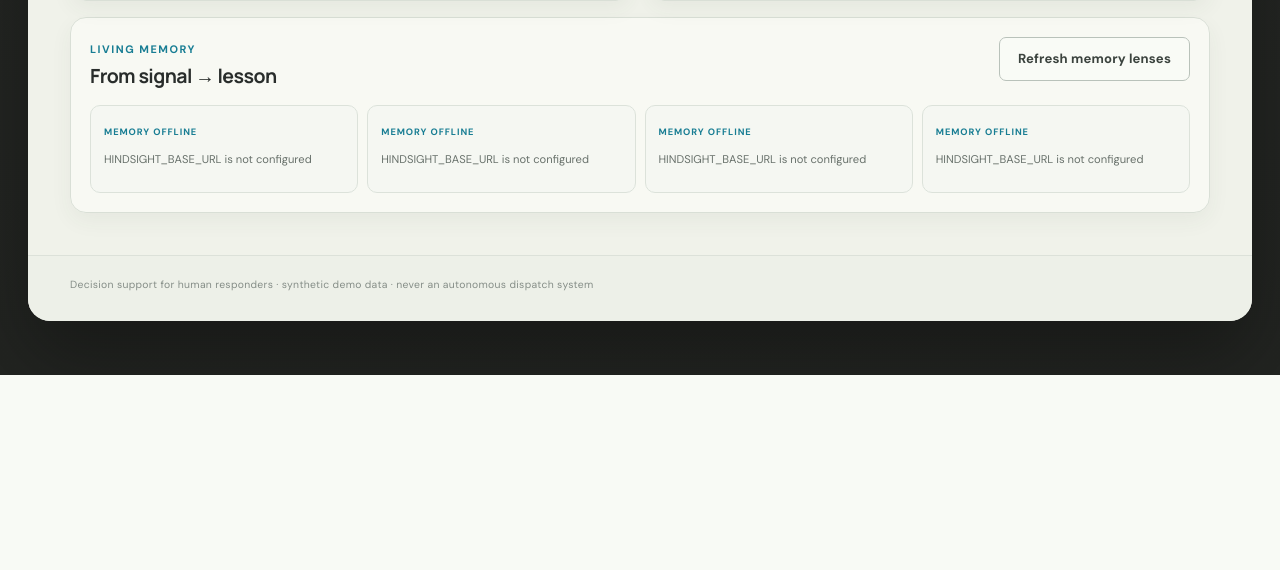
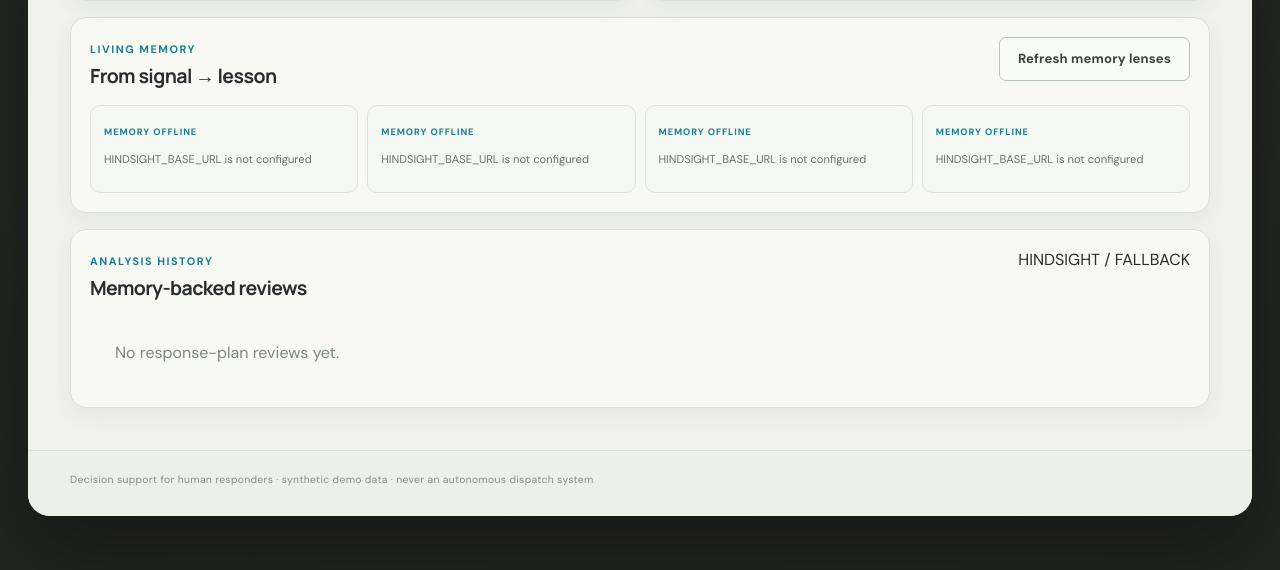
Before and after one commit to Sanjeevakumarnani/CrisisOps, a FastAPI app: page / in a window 1280 px wide. Shown: the part 3039-3609 px from the top of the page. Before the commit the page ends 3414 px from the top, so only its background shows below. Run offline with FastAPI, Linux system fonts and the light colour scheme; data that the repository does not hold is empty.

Commit message:
feat: add live demo trace and analysis history

```diff
--- a/app/templates/index.html
+++ b/app/templates/index.html
@@ -141,7 +141,18 @@
     <div class="pane-head"><div><span class="label">LIVING MEMORY</span><h2>From signal → lesson</h2></div><button class="ghost" onclick="loadMemory()">Refresh memory lenses</button></div>
     <div class="memory-grid" id="memory-grid"><div class="memory-lens"><span>WHAT KEEPS BREAKING</span><p>Waiting for memory synthesis…</p></div><div class="memory-lens"><span>WHAT ACTUALLY WORKED</span><p>Waiting for memory synthesis…</p></div><div class="memory-lens"><span>WHERE CAPACITY IS FRAGILE</span><p>Waiting for memory synthesis…</p></div><div class="memory-lens"><span>INSTITUTIONAL MEMORY</span><p>Waiting for memory synthesis…</p></div></div>
   </section>
-</main>
+<section class="card timeline-card">
+  <div class="pane-head"><div><span class="label">ANALYSIS HISTORY</span><h2>Memory-backed reviews</h2></div><span class="source-badge hindsight">HINDSIGHT / FALLBACK</span></div>
+  <div id="analysis-history" class="history-list"><div class="empty">No response-plan reviews yet.</div></div>
+</section>
+
+<script>
+function traceHtml(html){const box=document.getElementById("demo-trace");box.hidden=false;box.innerHTML=html}
+async function seedDemo(){traceHtml("<div class=\"trace-loading\">Seeding synthetic Incident A + B…</div>");const r=await fetch("/api/demo/seed",{method:"POST"});const d=await r.json();traceHtml("<span class=\"source-badge synthetic\">SYNTHETIC</span><p>Incident A #"+escapeHtml(d.incident_a_id)+" retained as <span class=\"mono\">"+escapeHtml(d.retained_memory_id)+"</span>.</p><p>Incident B #"+escapeHtml(d.incident_b_id)+" is the recall target and is <b>not pre-retained</b>.</p>");location.hash="event-"+d.incident_a_id}
+async function verifyLoop(){traceHtml("<div class=\"trace-loading\">Running live Retain → Recall → Reflect…</div>");const r=await fetch("/api/demo/verify-loop",{method:"POST"});const d=await r.json();const e=d.demo_expectations||{};traceHtml("<div><span class=\"source-badge "+(d.hindsight_live?"hindsight":"fallback")+"\">"+(d.hindsight_live?"HINDSIGHT LIVE":"DEMO FALLBACK")+"</span> <span class=\"mono\">"+escapeHtml(d.latency_ms)+" ms</span></div><p><b>Retained:</b> "+escapeHtml(d.retained_memory_id)+"</p><p><b>Recalled:</b> "+escapeHtml((d.recalled_memory_ids||[]).join(", ")||"none")+"</p><p><b>Road failure:</b> "+(e.road_delivery_failure_surface?"YES":"NO")+" · <b>Canal/boat:</b> "+(e.canal_or_boat_route_surface?"YES":"NO")+" · <b>Bridge:</b> "+(e.bridge_closure_surface?"YES":"NO")+"</p><div class=\"trace-summary\">"+escapeHtml((d.reflection||{}).summary||"No reflection returned.")+"</div>")}
+async function learningCurve(){traceHtml("<div class=\"trace-loading\">Adding Incident C and reflecting again…</div>");const r=await fetch("/api/demo/learning-curve",{method:"POST"});const d=await r.json();traceHtml("<span class=\"source-badge synthetic\">SYNTHETIC</span><p>Third incident #"+escapeHtml(d.third_incident_id)+" retained as "+escapeHtml(d.third_retained_memory_id)+"</p><div class=\"trace-grid\"><div><b>Before</b><p>"+escapeHtml((d.before||{}).summary||"")+"</p></div><div><b>After</b><p>"+escapeHtml((d.after||{}).summary||"")+"</p></div></div>")}
+async function loadAnalysisHistory(){const el=document.getElementById("analysis-history");if(!el)return;try{const r=await fetch("/api/analysis-history");const rows=await r.json();if(!rows.length)return;el.innerHTML=rows.map(x=>"<article class=\"history-item\"><div><span class=\"source-badge "+(x.memory_live?"hindsight":"fallback")+"\">"+(x.memory_live?"HINDSIGHT SYNTHESIS":"LOCAL DEMO FALLBACK")+"</span> <span class=\"mono\">"+escapeHtml((x.created_at||"").replace("T"," ").replace("Z",""))+"</span></div><b>"+escapeHtml((x.input||{}).objective||"Response plan review")+"</b><p>"+escapeHtml((x.analysis||{}).summary||"")+"</p></article>").join("")}catch(e){el.innerHTML="<div class=\"empty\">Analysis history unavailable.</div>"}}
+</script></main>
 <script>
 async function loadMemory(){const grid=document.getElementById('memory-grid');const r=await fetch('/api/memory');const d=await r.json();if(!d.live){grid.innerHTML=Object.keys({a:1,b:1,c:1,d:1}).map((_,i)=>'<div class="memory-lens"><span>MEMORY OFFLINE</span><p>'+escapeHtml(d.error||'Connect Hindsight to synthesize cross-event memory.')+'</p></div>').join('');return;}grid.innerHTML=Object.entries(d.lenses).map(([k,v])=>'<div class="memory-lens"><span>'+escapeHtml(k).toUpperCase()+'</span><p>'+escapeHtml(v)+'</p></div>').join('')}
 function escapeHtml(s){return String(s||'').replace(/[&<>'"]/g,c=>({'&':'&amp;','<':'&lt;','>':'&gt;',"'":'&#39;','"':'&quot;'}[c]))}
```
